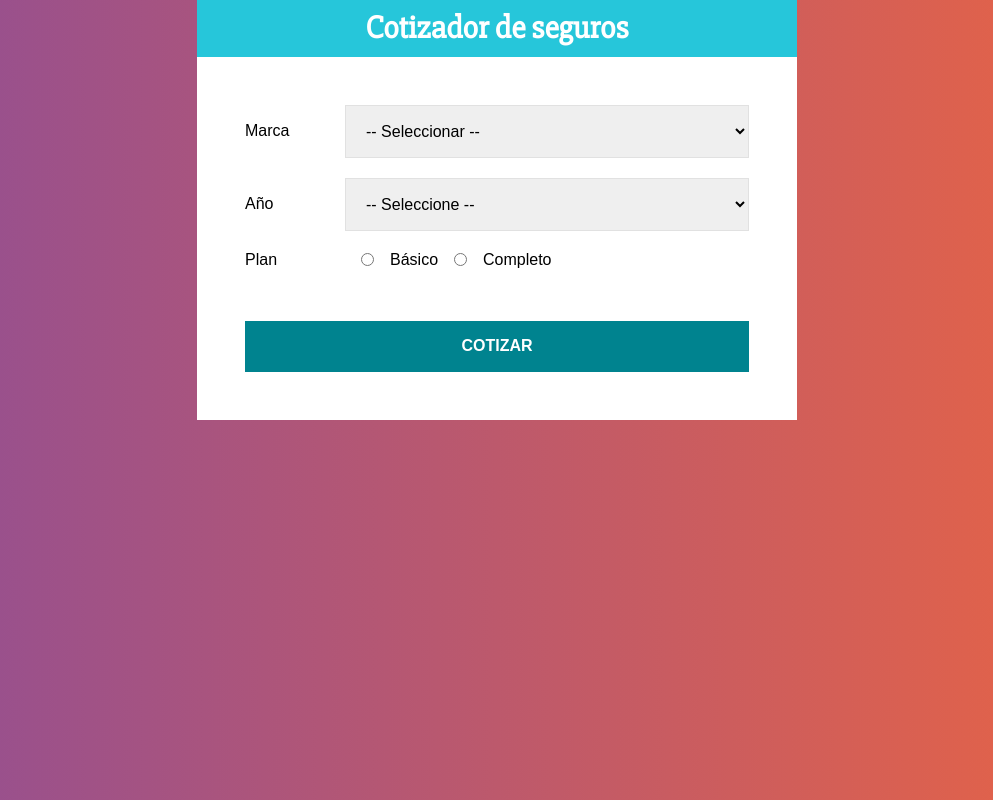
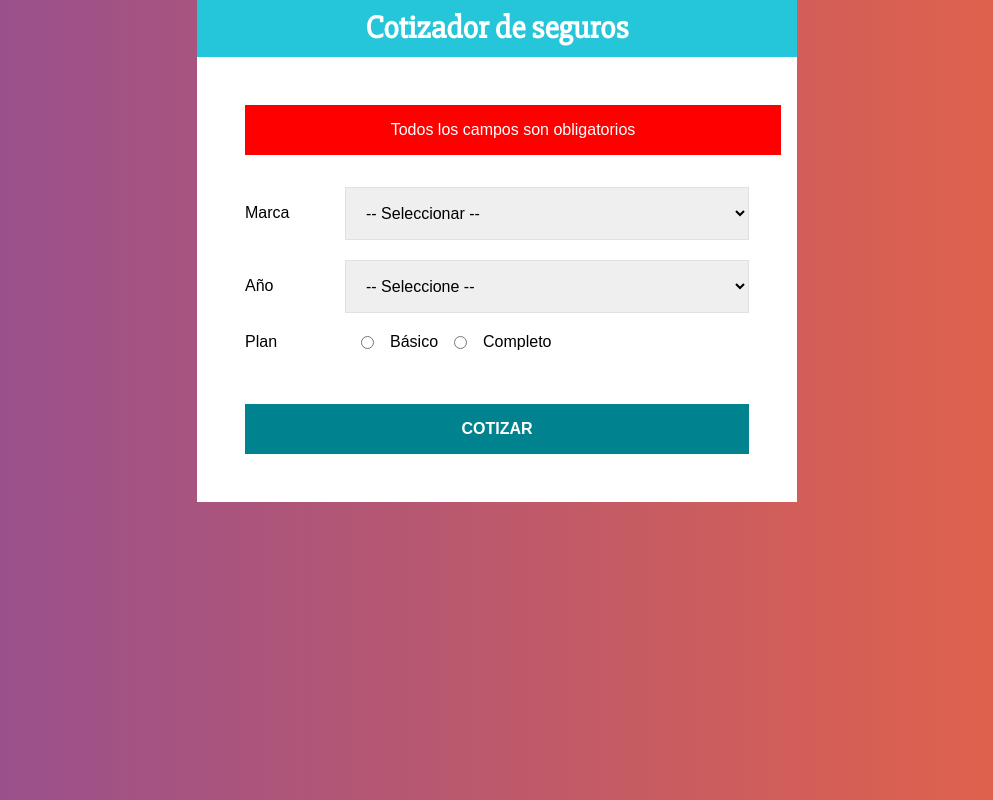
Before and after one commit to PixelsFarm/cotizador-seguros, a React (Create React App) app: page / in a window 1280 px wide. Both pictures are taken after a click on the button "COTIZAR". Shown: the whole page, without its empty margins (143-1136 px from the left). Built offline with nearby package versions, Linux system fonts and the light colour scheme.

Commit message:
Validar formualrio y mostrar mensaje de error

```diff
--- a/src/components/Formulario.jsx
+++ b/src/components/Formulario.jsx
@@ -41,6 +41,15 @@
 	}
 `;
 
+const Error = styled.div`
+	width: 100%;
+	color: white;
+	text-align: center;
+	margin-bottom: 2rem;
+	padding: 1rem;
+	background-color: red;
+`;
+
 const Formulario = () => {
 
 	//! guardar datos introducidos. Se podría hacer como variables separadas
@@ -50,20 +59,46 @@
 		plan: ''
 	})
 
+	//! state error
+	const [error, guardarError] = useState(false)
+
 	//! extraemos datos del state
 	const { marca, year, plan } = datos
 
 	//! leer datos formulario y pasarlos al state
 	const obtenerInformacion = e => {
-		e.preventDefault()
 		guardarDatos({
 			...datos,
 			[e.target.name]: e.target.value,
 		});
 	}
 
+	//! al enviar datos formulario, submit
+	const cotizarSeguro = e => {
+		e.preventDefault()
+
+		if (marca.trim() === "" || year.trim() === "" || plan.trim() === "") {
+			guardarError(true);
+			return;
+		}
+
+		guardarError(false);
+
+		//* obtener diferencia de años
+
+		//* por cada año restar el 3%
+
+		//* americano 15%, asiatico 5%, europeo 30%
+
+		//* basico aumenta 20%, completo 50%
+
+		//* total
+	};
+
     return (
-		<form>
+		<form onSubmit={cotizarSeguro}>
+			{ error ? <Error>Todos los campos son obligatorios</Error> : null }
+
 			<Campo>
 				<Label>Marca</Label>
 				<Select name="marca" value={marca} onChange={obtenerInformacion}>
@@ -96,7 +131,7 @@
 				<InputRadio type="radio" name="plan" value="completo" check={plan === "completo"} onChange={obtenerInformacion} />
 				Completo
 			</Campo>
-			<Boton type="button">Cotizar</Boton>
+			<Boton type="submit">Cotizar</Boton>
 		</form>
 	);
 }
--- a/src/components/Header.jsx
+++ b/src/components/Header.jsx
@@ -18,7 +18,7 @@
 const Header = ({ titulo }) => {
 	return (
 		<ContenedorHeader>
-			<TextoHeader>{titulo}</TextoHeader>
+			<TextoHeader>{ titulo }</TextoHeader>
 		</ContenedorHeader>
 	);
 };
```
Also changed, not shown: .eslintrc.js.
